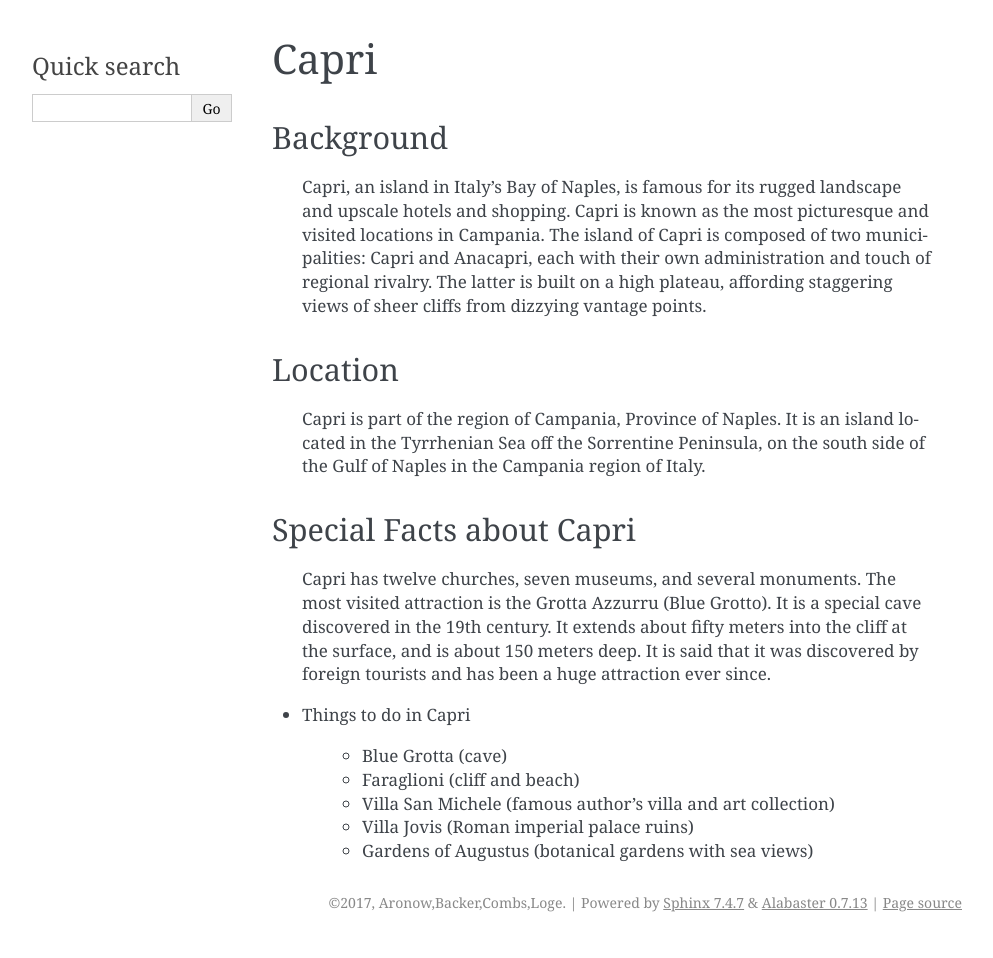
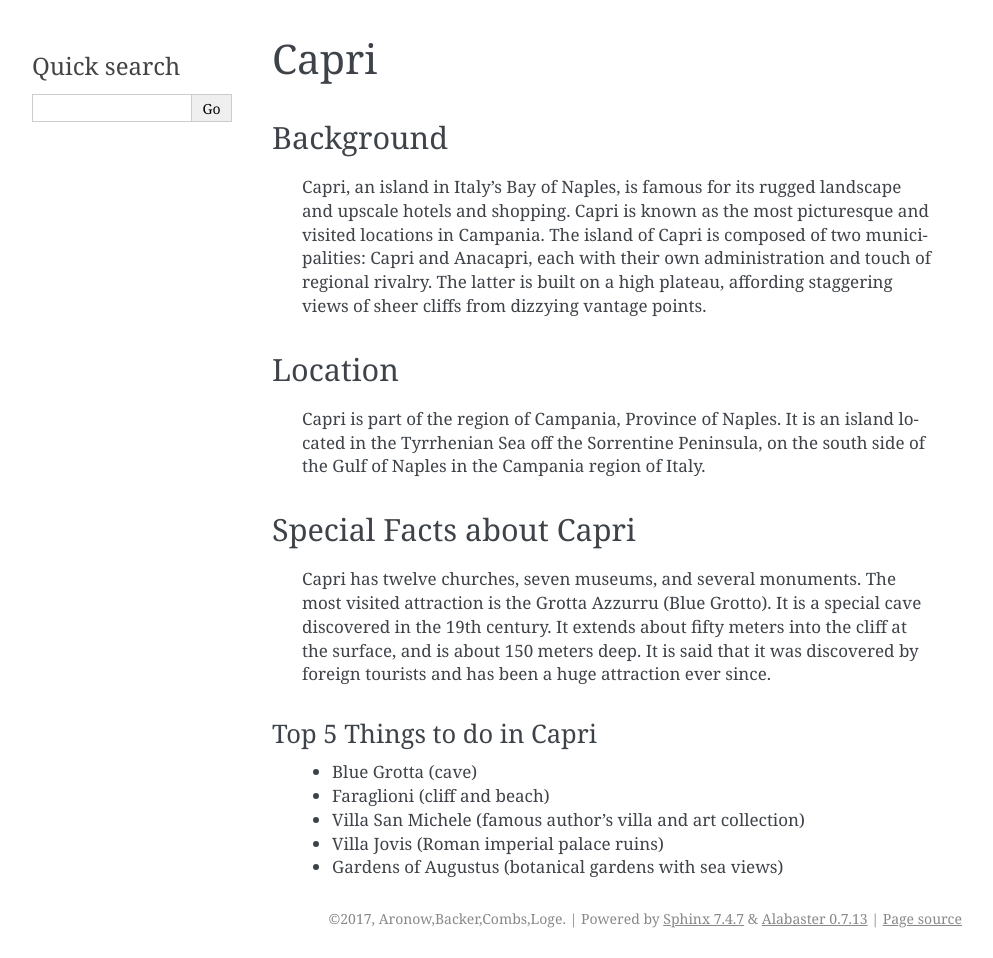
Before and after one commit to tloge/Cities_In_Italy, a Sphinx documentation site: the page built from source/capri/index.rst, in a window 1280 px wide. Shown: the whole page, without its empty margins (148-1141 px from the left). Built offline with Sphinx 7.4.7, drawn with Linux system fonts in a browser that asks for light colours.

Commit message:
Changed header on page

```diff
--- a/source/capri/index.rst
+++ b/source/capri/index.rst
@@ -37,7 +37,8 @@ Special Facts about Capri
 
 
 
-* Things to do in Capri
+Top 5 Things to do in Capri
+~~~~~~~~~~~~~~~~~~~~~~~~~~~
 
     * Blue Grotta (cave)
     * Faraglioni (cliff and beach)
```
